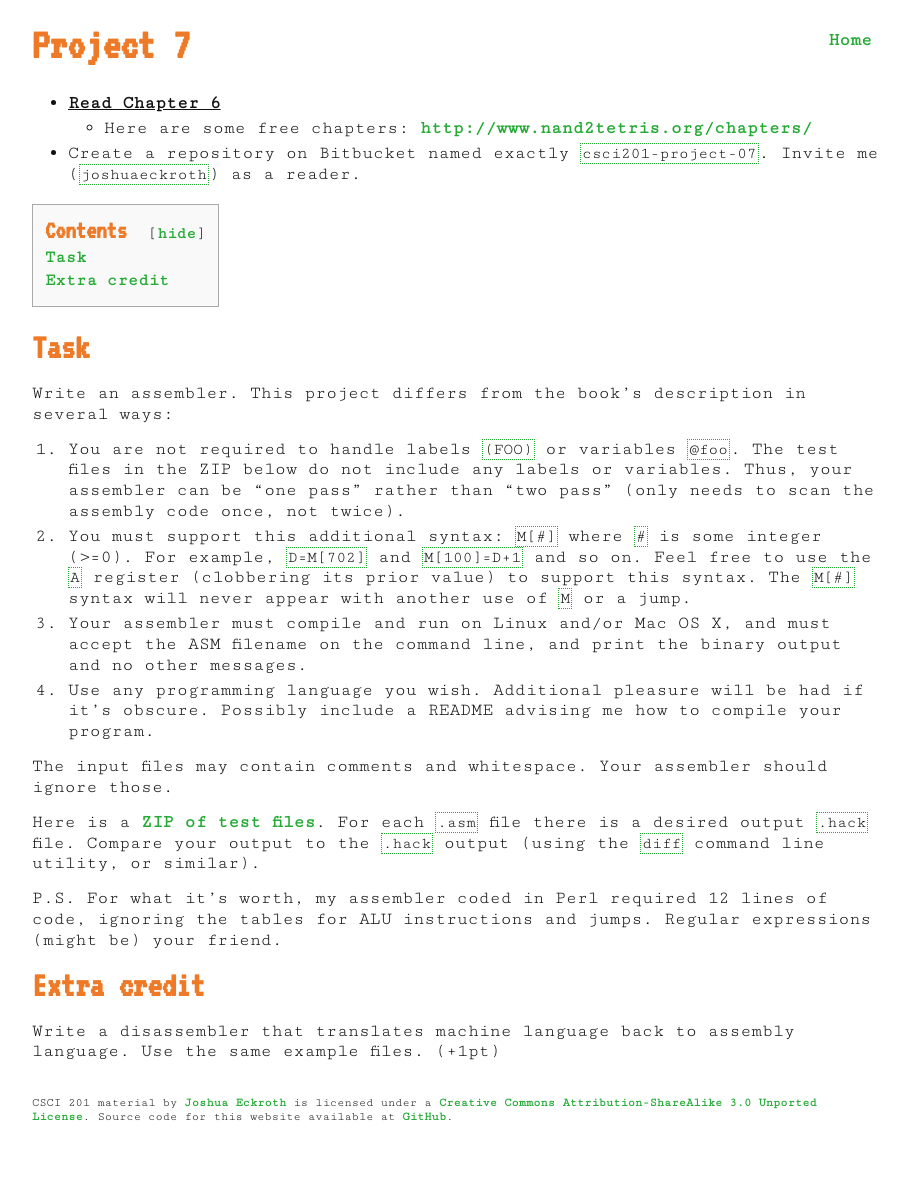
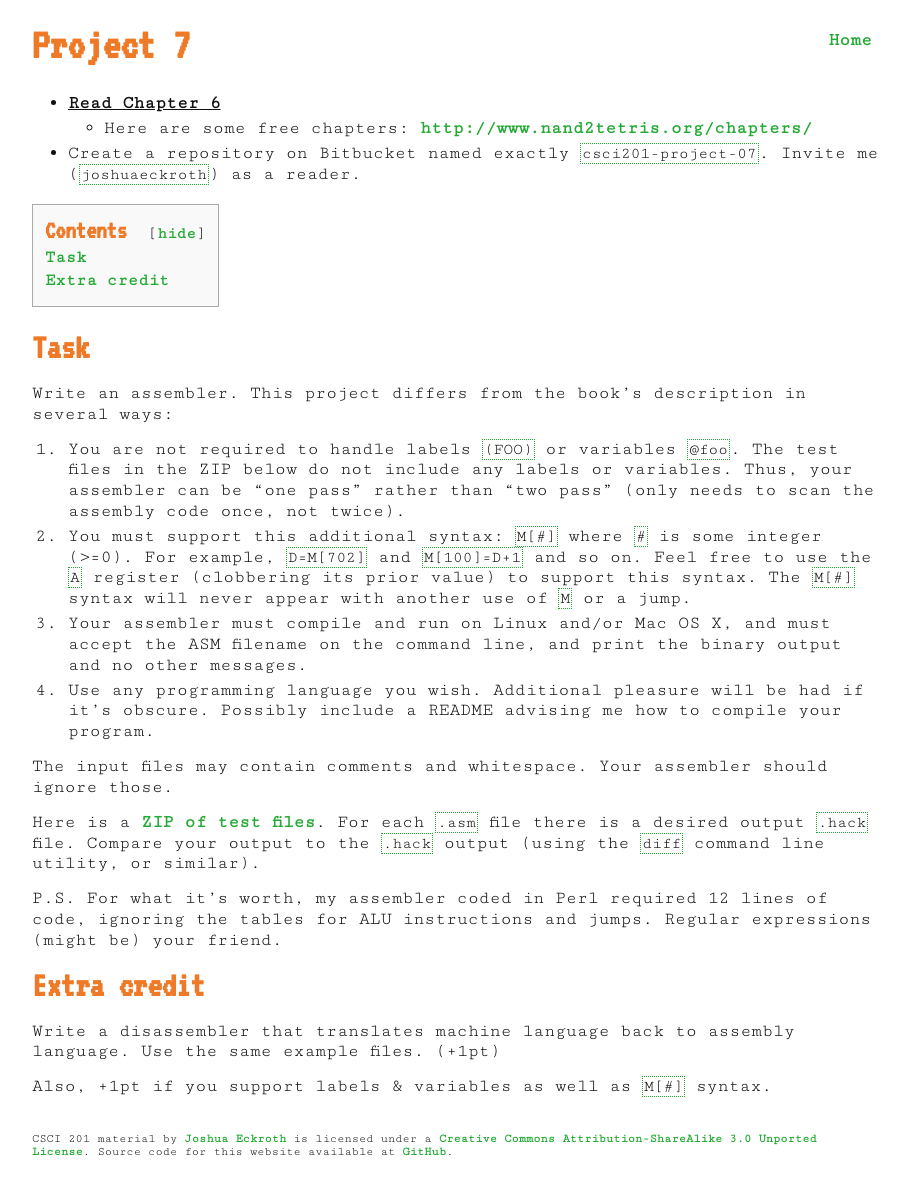
Before and after one commit to joshuaeckroth/csci201-website, a Jekyll site: the page built from projects/project-07.markdown, in a window 1280 px wide. Shown: the whole page, without its empty margins (183-1091 px from the left). Built offline with Jekyll 4.4.1, drawn with Linux system fonts in a browser that asks for light colours; Markdown is read by kramdown in place of the engine named in the settings; before the commit the page ends 1144 px from its top, so only the background shows below that.

Commit message:
Added more extra credit to project 07

```diff
--- a/projects/project-07.markdown
+++ b/projects/project-07.markdown
@@ -30,3 +30,5 @@ P.S. For what it's worth, my assembler coded in Perl required 12 lines of code,
 ## Extra credit
 
 Write a disassembler that translates machine language back to assembly language. Use the same example files. (+1pt)
+
+Also, +1pt if you support labels & variables as well as `M[#]` syntax.
```
